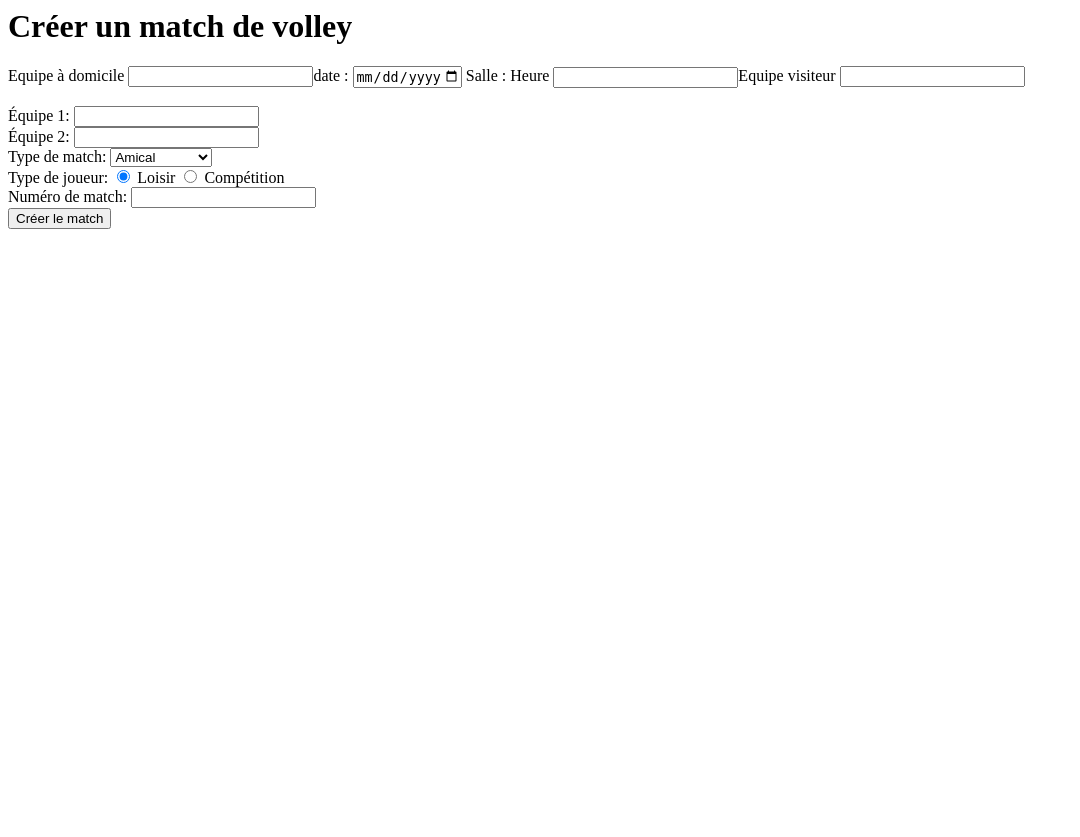
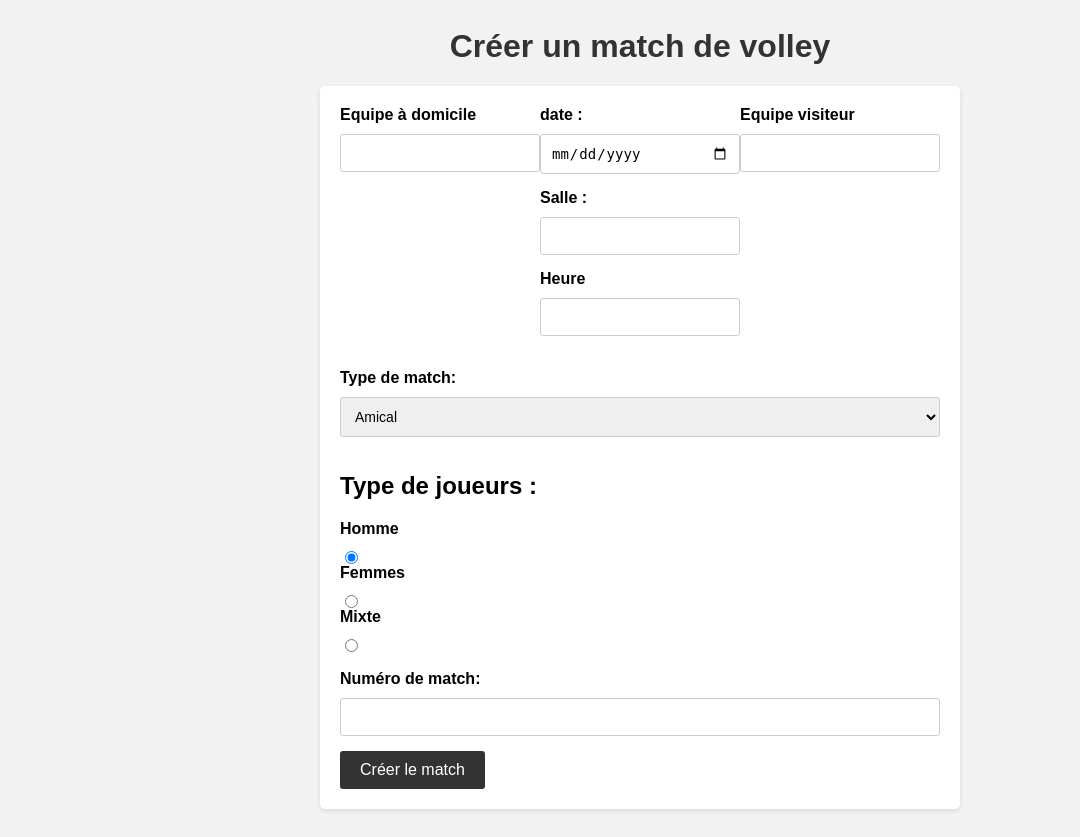
Before and after one commit to maelget1/VolscoreNEMATH, a PHP site: page /view/AddGame.php in a window 1280 px wide. Shown: the whole page, without its empty margins (0-1080 px from the left). Before the commit the page ends 229 px from the top, so only its background shows below. Run offline with PHP 8.4, Linux system fonts and the light colour scheme.

Commit message:
améliorer la page de création de match

```diff
--- a/PhP/view/AddGame.php
+++ b/PhP/view/AddGame.php
@@ -3,6 +3,59 @@
 <html>
 <head>
   <title>Créer un match de volley</title>
+  <style>
+    body {
+      font-family: Arial, sans-serif;
+      background-color: #f2f2f2;
+      padding: 20px;
+    }
+
+    h1 {
+      color: #333333;
+      text-align: center;
+    }
+
+    form {
+      max-width: 600px;
+      margin: 0 auto;
+      background-color: #ffffff;
+      padding: 20px;
+      border-radius: 5px;
+      box-shadow: 0 2px 5px rgba(0, 0, 0, 0.1);
+    }
+
+    label {
+      display: block;
+      margin-bottom: 10px;
+      font-weight: bold;
+    }
+
+    input[type="text"],
+    input[type="number"],
+    input[type="date"],
+    select {
+      width: 100%;
+      padding: 10px;
+      border: 1px solid #cccccc;
+      border-radius: 3px;
+      font-size: 14px;
+      margin-bottom: 15px;
+    }
+
+    input[type="submit"] {
+      background-color: #333333;
+      color: #ffffff;
+      border: none;
+      padding: 10px 20px;
+      border-radius: 3px;
+      font-size: 16px;
+      cursor: pointer;
+    }
+
+    input[type="submit"]:hover {
+      background-color: #555555;
+    }
+  </style>
 </head>
 <body>
   <h1>Créer un match de volley</h1>
@@ -17,7 +70,7 @@
       <input type="date" name="begin" placeholder="dd-mm-yyyy" value="" min="1997-01-01" max="2030-12-31">
         <!--date-->
         <label for="salle">Salle : </label>
-
+        <input type="text" name="salle" id="salle" required>
         <label for="heure">Heure</label>
         <input type="text" name="heure" id="heure" required>
       </div>
@@ -26,13 +79,6 @@
         <input type="text" name="visiteur" id="visiteur" required>
       </div>
     </div>
-
-    <br>
-    <label for="equipe1">Équipe 1:</label>
-    <input type="text" name="equipe1" id="equipe1" required>
-    <br>
-    <label for="equipe2">Équipe 2:</label>
-    <input type="text" name="equipe2" id="equipe2" required>
     <br>
     <label for="type">Type de match:</label>
     <select name="type" id="type" required>
@@ -41,11 +87,14 @@
       <option value="tournoi">Tournoi</option>
     </select>
     <br>
-    <label for="joueurs">Type de joueur:</label>
-    <input type="radio" name="joueurs" id="joueurs_loisir" value="loisir" checked>
-    <label for="joueurs_loisir">Loisir</label>
-    <input type="radio" name="joueurs" id="joueurs_compet" value="compet">
-    <label for="joueurs_compet">Compétition</label>
+    <h2>Type de joueurs :</h2>
+    <label for="joueurs_loisir">Homme</label>
+    <input type="radio" name="joueurs" id="joueurs_Homme" value="Homme" texte="homme" checked>
+    <label for="joueurs_compet">Femmes</label>
+    <input type="radio" name="joueurs" id="joueurs_Femme" value="Femme">
+    <label for="joueurs_compet">Mixte</label>
+    <input type="radio" name="joueurs" id="joueurs_Mixte" value="Mixte">
+    <br>
     <br>
     <label for="numero">Numéro de match:</label>
     <input type="number" name="numero" id="numero" required>
```
